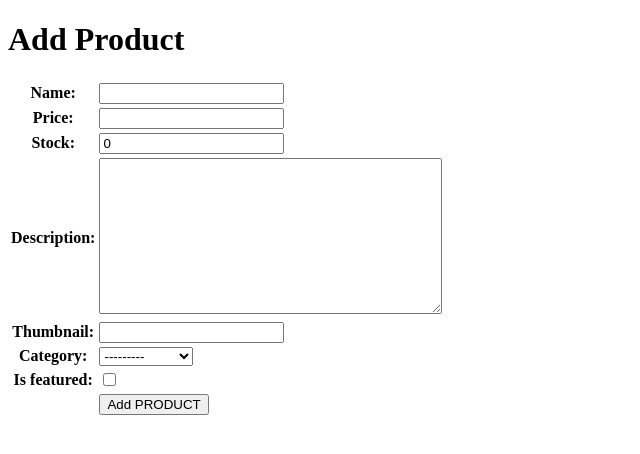
After one commit to soyuznikhi/Kicks-Archive, a Django app: page /create-product/ in a window 1280 px wide. The commit adds this page. Shown: the top 454 px of the page, without its empty margins (0-640 px from the left). Run offline with Django 5.2, Linux system fonts and the light colour scheme.

Commit message:
Complete tugas 3

```diff
--- a/kicks_archive/settings.py
+++ b/kicks_archive/settings.py
@@ -35,6 +35,9 @@ ALLOWED_HOSTS = ["localhost",
                  "127.0.0.1",
                  "samuel-marcelino-kicksarchive.pbp.cs.ui.ac.id"]
 
+CSRF_TRUSTED_ORIGINS = [
+    "https://samuel-marcelino-kicksarchive.pbp.cs.ui.ac.id"
+]
 
 # Application definition
 
@@ -63,7 +66,7 @@ ROOT_URLCONF = 'kicks_archive.urls'
 TEMPLATES = [
     {
         'BACKEND': 'django.template.backends.django.DjangoTemplates',
-        'DIRS': [],
+        'DIRS': [BASE_DIR / 'templates'],
         'APP_DIRS': True,
         'OPTIONS': {
             'context_processors': [
--- /dev/null
+++ b/main/forms.py
@@ -0,0 +1,7 @@
+from django.forms import ModelForm
+from main.models import Product
+
+class ProductForm(ModelForm):
+    class Meta:
+        model = Product
+        fields = ["name", "price", "stock", "description", "thumbnail", "category", "is_featured"]
--- a/main/models.py
+++ b/main/models.py
@@ -24,8 +24,8 @@ class Product(models.Model):
     # Extras
     created_at = models.DateTimeField(auto_now_add=True)
     id = models.UUIDField(primary_key=True, default=uuid.uuid4, editable=False)
-    stock = models.IntegerField(default=0)
+    stock = models.PositiveIntegerField(default=0)
 
 
     def __str__(self):
-        return self.title
+        return self.name
--- /dev/null
+++ b/main/templates/create_product.html
@@ -0,0 +1,18 @@
+{% extends 'base.html' %}
+{% block content %}
+<h1>Add Product</h1>
+
+<form method="POST">
+  {% csrf_token %}
+  <table>
+    {{ form.as_table }}
+    <tr>
+      <td></td>
+      <td>
+        <input type="submit" value="Add PRODUCT" />
+      </td>
+    </tr>
+  </table>
+</form>
+
+{% endblock %}
--- a/main/urls.py
+++ b/main/urls.py
@@ -1,8 +1,17 @@
 from django.urls import path
-from main.views import show_main
+from main.views import show_main, create_product, show_product, show_xml, show_json, show_xml_by_id, show_json_by_id
+
+
+
 
 app_name = 'main'
 
 urlpatterns = [
     path('', show_main, name='show_main'),
+    path('create-product/', create_product, name='create_product'),
+    path('product/<str:id>/', show_product, name='show_product'),
+    path('xml/', show_xml, name='show_xml'),
+    path('json/', show_json, name='show_json'),
+    path('xml/<str:product_id>/', show_xml_by_id, name='show_xml_by_id'),
+    path('json/<str:product_id>/', show_json_by_id, name='show_json_by_id'),
 ]
--- a/main/views.py
+++ b/main/views.py
@@ -1,11 +1,63 @@
-from django.shortcuts import render
+from django.shortcuts import render, redirect, get_object_or_404
+from main.forms import ProductForm
+from main.models import Product
+from django.http import HttpResponse
+from django.core import serializers
 
 # Create your views here.
 def show_main(request):
+    product_list = Product.objects.all()
+
     context = {
         'app' : 'Kicks Archive',
         'name': 'Samuel Marcelino Tindaon',
-        'class': 'PBP A'
+        'class': 'PBP A',
+        'product_list': product_list,
     }
 
     return render(request, "main.html", context)
+
+def create_product(request):
+    form = ProductForm(request.POST or None)
+
+    if form.is_valid() and request.method == "POST":
+        form.save()
+        return redirect('main:show_main')
+
+    context = {'form': form}
+    return render(request, "create_product.html", context)
+
+def show_product(request, id):
+    product = get_object_or_404(Product, pk=id)
+
+    context = {
+        'product': product
+    }
+
+    return render(request, "product_detail.html", context)
+
+def show_xml(request):
+    product_list = Product.objects.all()
+    xml_data = serializers.serialize("xml", product_list)
+    return HttpResponse(xml_data, content_type="application/xml")
+
+def show_xml_by_id(request, product_id):
+    try:
+        product_item = Product.objects.filter(pk=product_id)
+        xml_data = serializers.serialize("xml", product_item)
+        return HttpResponse(xml_data, content_type="application/xml")
+    except Product.DoesNotExist:
+        return HttpResponse(status=404)
+
+def show_json(request):
+    product_list = Product.objects.all()
+    json_data = serializers.serialize("json", product_list)
+    return HttpResponse(json_data, content_type="application/json")
+
+def show_json_by_id(request, product_id):
+    try:
+        product_item = Product.objects.get(pk=product_id)
+        json_data = serializers.serialize("json", [product_item])
+        return HttpResponse(json_data, content_type="application/json")
+    except Product.DoesNotExist:
+        return HttpResponse(status=404)
--- /dev/null
+++ b/templates/base.html
@@ -0,0 +1,13 @@
+{% load static %}
+<!DOCTYPE html>
+<html lang="en">
+<head>
+    <meta charset="UTF-8" />
+    <meta name="viewport" content="width=device-width, initial-scale=1.0" />
+    {% block meta %} {% endblock meta %}
+</head>
+
+<body>
+    {% block content %} {% endblock content %}
+</body>
+</html>
```
Also changed, not shown: main/templates/main.html (+40 -1 lines), main/templates/product_detail.html (added, +18 -0 lines), README.md, main/migrations/0002_alter_product_stock.py (added).
